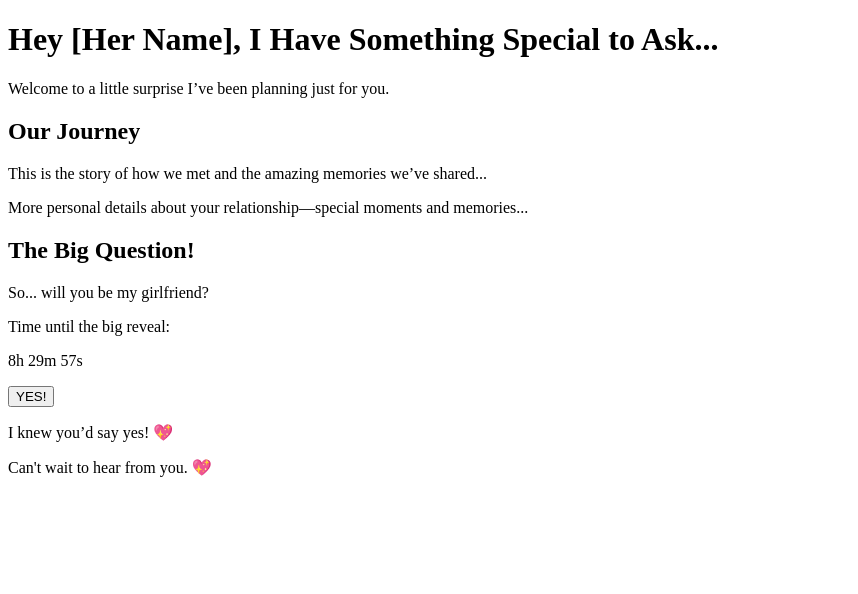
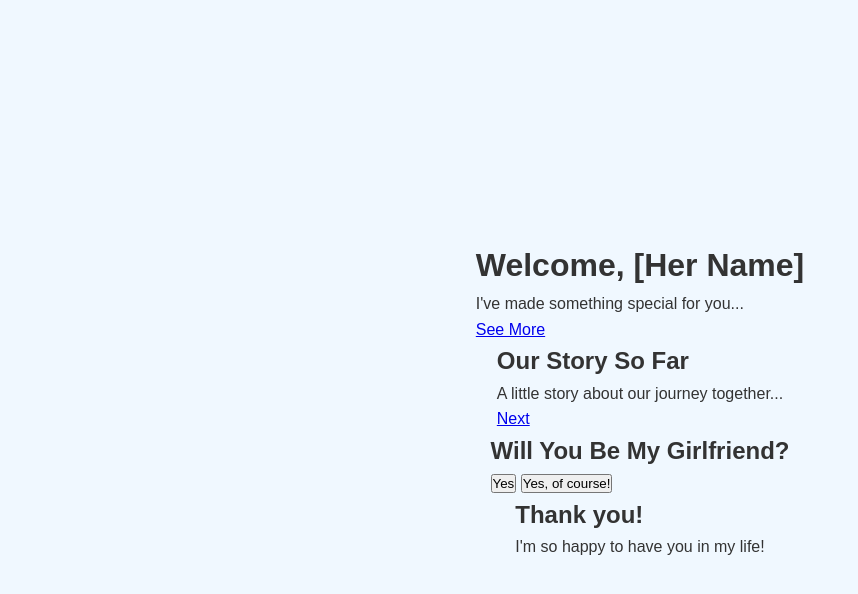
Before and after one commit to apecx92/ASK-MY-GF, a plain HTML site: page index.html in a window 1280 px wide. Shown: the whole page, without its empty margins (0-858 px from the left). Drawn offline with Linux system fonts and the light colour scheme.

Commit message:
Update index.html

```diff
--- a/index.html
+++ b/index.html
@@ -4,42 +4,32 @@
     <meta charset="UTF-8">
     <meta name="viewport" content="width=device-width, initial-scale=1.0">
     <title>Will You Be My Girlfriend?</title>
-    <link rel="stylesheet" href="styles.css">
+    <link rel="stylesheet" href="style.css">
 </head>
 <body>
-    <header>
-        <div class="container">
-            <h1>Hey [Her Name], I Have Something Special to Ask...</h1>
-            <p class="intro">Welcome to a little surprise I’ve been planning just for you.</p>
-        </div>
-    </header>
+    <div class="home-section">
+        <h1 class="fade-in">Welcome, [Her Name]</h1>
+        <p class="fade-in delay">I've made something special for you...</p>
+        <a href="#story-section" class="next-button">See More</a>
+    </div>
 
-    <section id="story">
-        <div class="container">
-            <h2>Our Journey</h2>
-            <p>This is the story of how we met and the amazing memories we’ve shared...</p>
-            <p>More personal details about your relationship—special moments and memories...</p>
-        </div>
-    </section>
+    <div id="story-section">
+        <h2>Our Story So Far</h2>
+        <p class="fade-in">A little story about our journey together...</p>
+        <a href="#question-section" class="next-button">Next</a>
+    </div>
 
-    <section id="question">
-        <div class="container">
-            <h2>The Big Question!</h2>
-            <p class="heartfelt-message">So... will you be my girlfriend?</p>
-            <div class="countdown">
-                <p>Time until the big reveal:</p>
-                <p id="timer">Loading...</p>
-            </div>
-            <button class="answer-btn" onclick="showAnswer()">YES!</button>
-            <p id="response" class="response hidden">I knew you’d say yes! 💖</p>
-        </div>
-    </section>
+    <div id="question-section">
+        <h2>Will You Be My Girlfriend?</h2>
+        <div class="heart-animation"></div>
+        <button onclick="answerYes()">Yes</button>
+        <button onclick="answerYes()">Yes, of course!</button>
+    </div>
 
-    <footer>
-        <div class="container">
-            <p>Can't wait to hear from you. 💖</p>
-        </div>
-    </footer>
+    <div id="answer-section" class="hidden">
+        <h2>Thank you!</h2>
+        <p>I'm so happy to have you in my life!</p>
+    </div>
 
     <script src="script.js"></script>
 </body>
```
